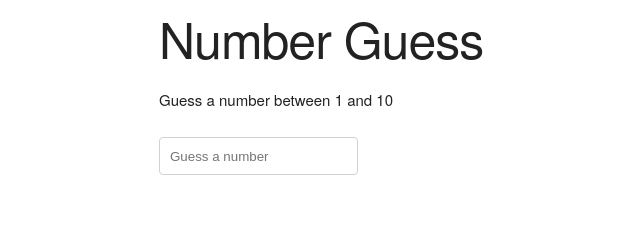
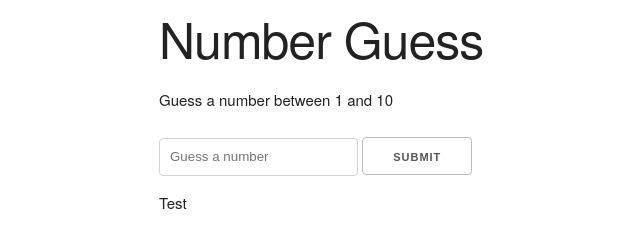
Before and after one commit to bpalowski/GuessTheNumber, a plain HTML site: page index.html in a window 1280 px wide. Shown: the whole page, without its empty margins (1-641 px from the left). Drawn offline with nearby package versions, Linux system fonts and the light colour scheme.

Commit message:
.gitignore

```diff
--- a/index.html
+++ b/index.html
@@ -19,6 +19,9 @@
           <span class="max-num"></span>10
         </p>
         <input type="number" id="guess-input" placeholder="Guess a number" />
+        <input type="submit" value="submit" id="guess-value" />
+        <!-- Will display a message -->
+        <p class="message">Test</p>
       </div>
     </div>
   </body>
```
Also changed, not shown: 1 other file.
